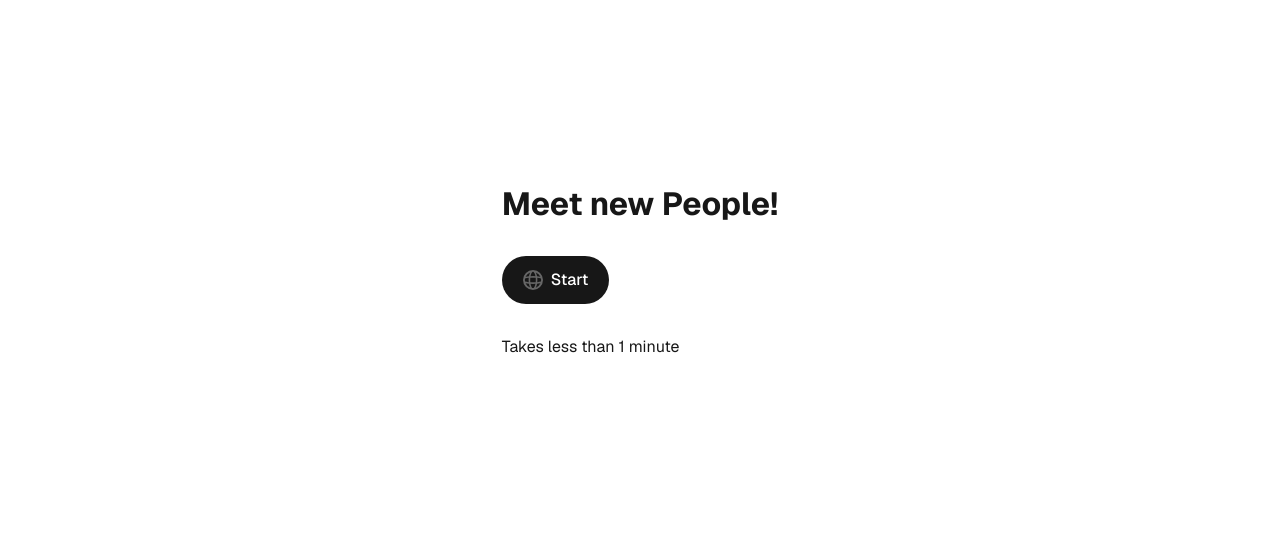
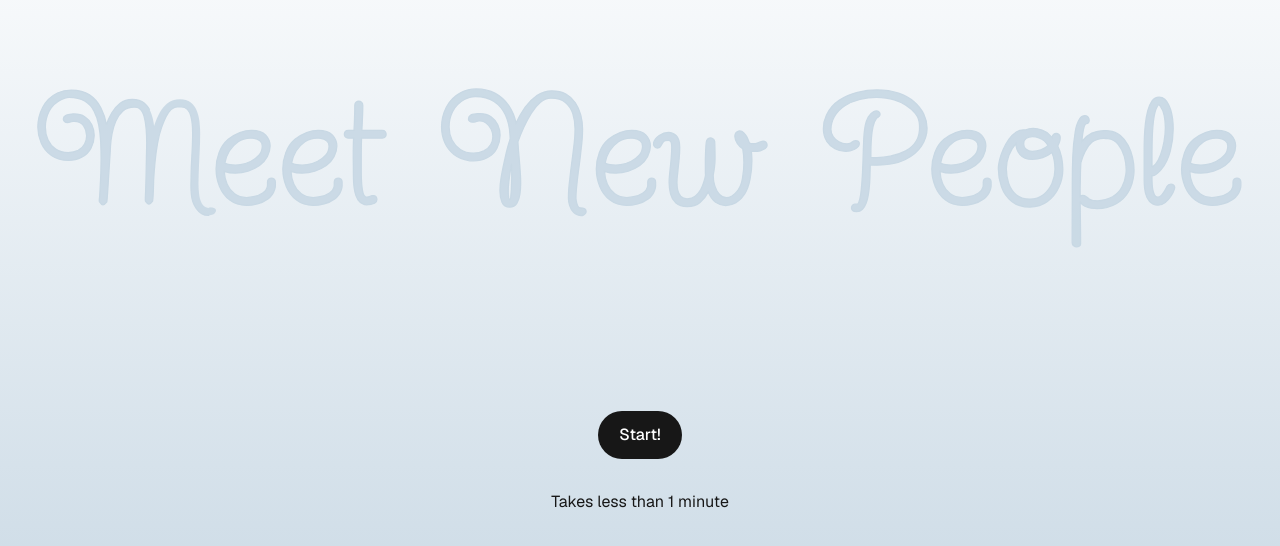
Before and after one commit to harshith-jayadeva/kumon-kids, a Next.js app: page / in a window 1280 px wide. Shown: the part 130-676 px from the top of the page. Built offline with nearby package versions, Linux system fonts and the light colour scheme.

Commit message:
Landing page coded

```diff
--- a/src/app/globals.css
+++ b/src/app/globals.css
@@ -1,12 +1,17 @@
 :root {
-  --background: #ffffff;
+  --background: linear-gradient(#ffffff, #c8d8e4);
   --foreground: #171717;
+  --accent2: #c8d8e4;
+  --accent1: #2b6777;
+
 }
 
 @media (prefers-color-scheme: dark) {
   :root {
-    --background: #0a0a0a;
-    --foreground: #ededed;
+    --background: linear-gradient(#ffffff, #9cb9cf);
+    --foreground: #171717;
+    --accent1: #c8d8e4;
+    --accent2: #2b6777;
   }
 }
 
--- a/src/app/page.js
+++ b/src/app/page.js
@@ -1,23 +1,26 @@
+"use client";
 import Image from "next/image";
 import styles from "./page.module.css";
 import Link from "next/link";
 
 export default function Home() {
   return (
+
     <div className={styles.page}>
       <main className={styles.main}>
-        <h1>Meet new People!</h1>
+        <div className={styles.container}>
+          <svg viewBox="0 0 4000 750" width="100%" height="100%">
+            <text className={styles.handwriting} x="50%" y="50%" textAnchor="middle">Meet New People</text>
+          </svg>
 
-        <div className={styles.ctas}>
+          {/* <h1>Meet new</h1>
+          <h1>People!</h1> */}
+        </div>
+
+
+        <div className={styles.button}>
           <Link href="/upload" className={styles.primary}>
-            <Image
-              className={styles.globe}
-              src="/globe.svg"
-              alt="Vercel logomark"
-              width={20}
-              height={20}
-            />
-            Start
+            Start!
           </Link>
         </div>
         <p>Takes less than 1 minute</p>
--- a/src/app/page.module.css
+++ b/src/app/page.module.css
@@ -2,6 +2,7 @@
   --gray-rgb: 0, 0, 0;
   --gray-alpha-200: rgba(var(--gray-rgb), 0.08);
   --gray-alpha-100: rgba(var(--gray-rgb), 0.05);
+
 
   --button-primary-hover: #383838;
   --button-secondary-hover: #f2f2f2;
@@ -11,8 +12,8 @@
   align-items: center;
   justify-items: center;
   min-height: 100svh;
-  padding: 80px;
-  gap: 64px;
+  padding: 10;
+  gap: 0px;
   font-family: var(--font-geist-sans);
 }
 
@@ -44,6 +45,31 @@
   list-style-position: inside;
 }
 
+@font-face {
+  font-family: "Twinkle Star";
+  src: url("/fonts/Twinkle_Star/TwinkleStar-Regular.ttf") format("truetype");
+  font-weight: 400;
+  font-style: normal;
+}
+
+
+.twinkle-star-regular {
+  font-family: "Twinkle Star", cursive;
+  font-weight: 400;
+  font-style: normal;
+}
+
+
+.main h1{
+  display: block;
+  justify-content: center;
+  text-align: center;
+  align-items: center;
+  font-family: "Twinkle Star", cursive;
+  font-size: 150px;
+
+}
+
 .main li:not(:last-of-type) {
   margin-bottom: 8px;
 }
@@ -56,22 +82,112 @@
   font-weight: 600;
 }
 
-.ctas {
+.main p{
   display: flex;
-  gap: 16px;
+  justify-content: center;
+  align-items: center;
+  text-align: center;
 }
 
-.ctas a {
+.container {
+  display: flex;
+  justify-content: center;
+  text-align: center;
+  align-items: center;
+  width: 100%;
+
+}
+
+.container svg {
+
+  width: 100%;
+  height: 350px;
+}
+
+.container text{
+  color: var(--accent2);
+  font-weight: 100;
+  font-size: clamp(380px, 90vw, 480px);
+  display: flex;
+  justify-content: center;
+  align-items: center;
+  text-align: center;
+}
+
+@media (max-width: 1000px){
+  .container text{
+    color: var(--accent2);
+    font-weight: 100;
+    font-size: 50vw;
+    display: flex;
+    justify-content: center;
+    align-items: center;
+    text-align: center;
+  }
+}
+
+@media (max-width: 700px){
+  .container text{
+    color: var(--accent2);
+    font-weight: 100;
+    font-size: 80vw;
+    display: flex;
+    justify-content: center;
+    align-items: center;
+    text-align: center;
+  }
+}
+
+.handwriting {
+  font-family: "Twinkle Star", cursive;
+  fill: transparent;
+  stroke: var(--accent2);
+  stroke-width: 4;
+  stroke-dasharray: 800;
+  stroke-dashoffset:  0;
+  animation: writing 5s ease forwards, fillText 3s ease forwards;
+  animation-duration: 5s, 3s;
+  animation-delay: 0s, 3.5s;
+}
+
+@keyframes writing{
+  0% {
+    stroke-dashoffset: 0;
+  }
+
+  100%{
+    stroke-dasharray: 3200;
+  }
+}
+
+@keyframes fillText {
+  0%{
+    fill:transparent;
+  }
+
+  100%{
+    fill: var(--accent2);
+  }
+}
+
+.button {
+  display: flex;
+  align-items: center;
+  text-align: center;
+  justify-content: center;
+  gap: 16px;
+  color: white;
+}
+
+.button a {
+
   appearance: none;
   border-radius: 128px;
   height: 48px;
   padding: 0 20px;
   border: none;
   border: 1px solid transparent;
-  transition:
-    background 0.2s,
-    color 0.2s,
-    border-color 0.2s;
+  transition: background-color 0.3s ease;
   cursor: pointer;
   display: flex;
   align-items: center;
@@ -111,7 +227,7 @@ a.secondary {
 /* Enable hover only on non-touch devices */
 @media (hover: hover) and (pointer: fine) {
   a.primary:hover {
-    background: var(--button-primary-hover);
+    background: var(--accent1);
     border-color: transparent;
   }
 
```
Also changed, not shown: fonts/Twinkle_Star/OFL.txt (added), fonts/Twinkle_Star/TwinkleStar-Regular.ttf (added), 1 other file (tests, documents, lock files or other folders).
